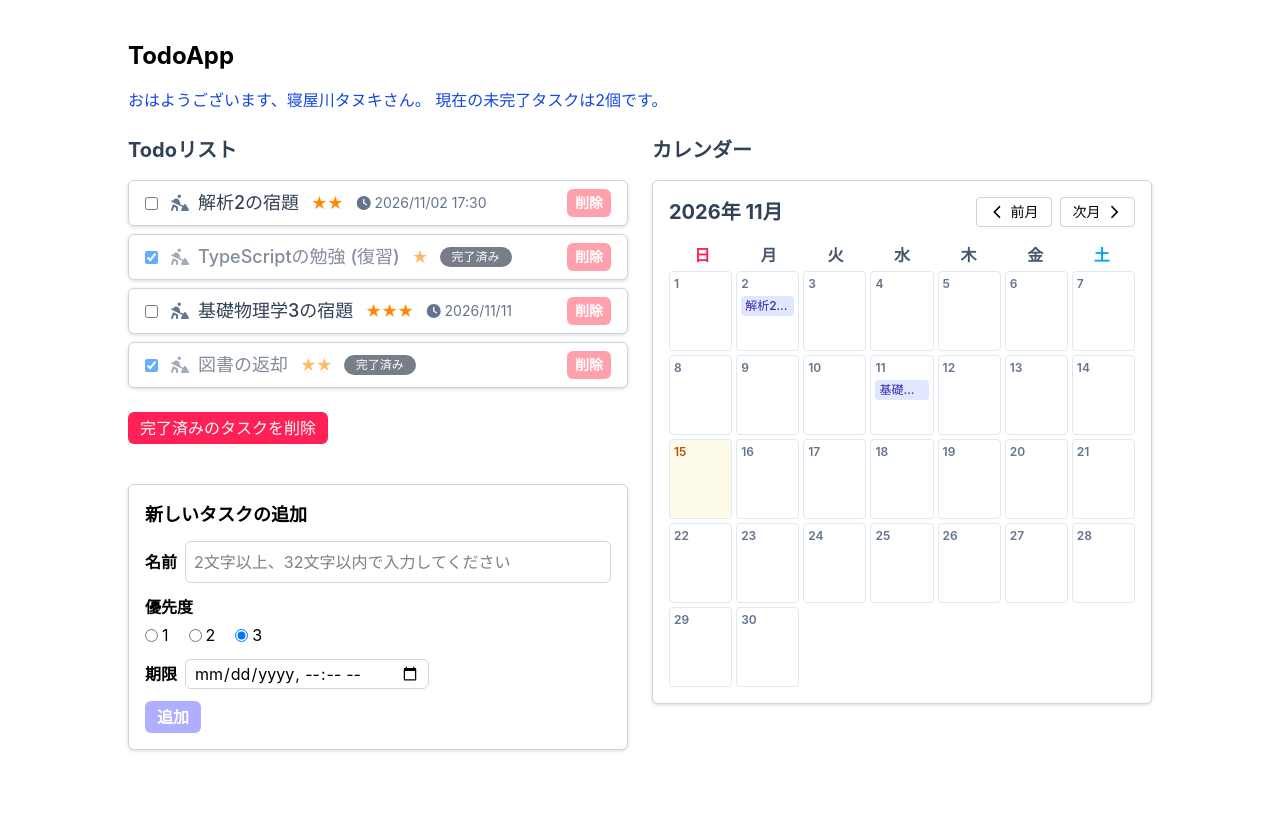
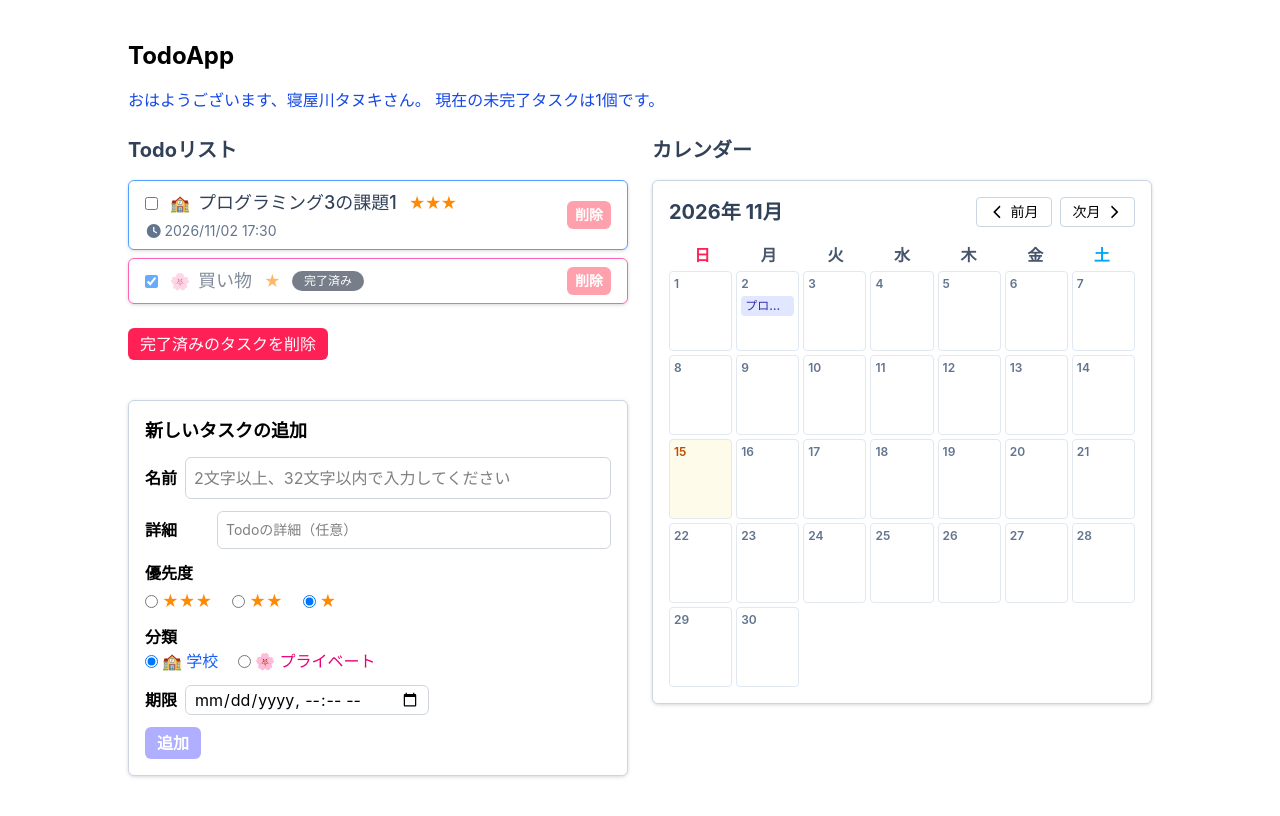
Before and after one commit to mi43-a/react-todo-app, a React (Vite) app: page / in a window 1280 px wide. Built offline with nearby package versions, Linux system fonts and the light colour scheme.

Commit message:
優先度の改善

```diff
--- a/src/App.tsx
+++ b/src/App.tsx
@@ -1,6 +1,6 @@
 import { useState, useEffect } from "react";
 import type { ChangeEvent } from "react";
-import type { Todo } from "./types";
+import type { Todo, TodoCategory } from "./types";
 import { initTodos } from "./initTodos";
 import WelcomeMessage from "./WelcomeMessage";
 import TodoList from "./TodoList";
@@ -19,17 +19,20 @@ type StoredTodo = {
   isDone: boolean;
   priority: number;
   deadline: string | null;
+  description?: string;
+  category?: TodoCategory;
 };
 
 const loadTodos = (): Todo[] => {
   const todoJsonStr = localStorage.getItem(localStorageKey);
   if (todoJsonStr === null) {
-    return initTodos;
+    return initTodos.map((t) => ({ ...t, category: t.category || "school" }));
   }
   const storedTodos: StoredTodo[] = JSON.parse(todoJsonStr);
   return storedTodos.map((todo) => ({
     ...todo,
     deadline: todo.deadline === null ? null : new Date(todo.deadline),
+    category: todo.category || "school",
   }));
 };
 
@@ -44,7 +47,9 @@ const getTodoNameError = (name: string): string => {
 const App = () => {
   const [todos, setTodos] = useState<Todo[]>(loadTodos);
   const [newTodoName, setNewTodoName] = useState("");
+  const [newTodoDescription, setNewTodoDescription] = useState("");
   const [newTodoPriority, setNewTodoPriority] = useState(3);
+  const [newTodoCategory, setNewTodoCategory] = useState<TodoCategory>("school");
   const [newTodoDeadline, setNewTodoDeadline] = useState<Date | null>(null);
   const [isNameTouched, setIsNameTouched] = useState(false);
 
@@ -64,8 +69,16 @@ const App = () => {
     setIsNameTouched(true);
   };
 
+  const updateNewTodoDescription = (e: ChangeEvent<HTMLInputElement>) => {
+    setNewTodoDescription(e.target.value);
+  };
+
   const updateNewTodoPriority = (e: ChangeEvent<HTMLInputElement>) => {
     setNewTodoPriority(Number(e.target.value));
+  };
+
+  const updateNewTodoCategory = (e: ChangeEvent<HTMLInputElement>) => {
+    setNewTodoCategory(e.target.value as TodoCategory);
   };
 
   const updateDeadline = (e: ChangeEvent<HTMLInputElement>) => {
@@ -82,14 +95,18 @@ const App = () => {
     const newTodo: Todo = {
       id: uuid(),
       name: newTodoName.trim(),
+      description: newTodoDescription.trim(),
       isDone: false,
       priority: newTodoPriority,
       deadline: newTodoDeadline,
+      category: newTodoCategory,
     };
 
     setTodos((currentTodos) => [...currentTodos, newTodo]);
     setNewTodoName("");
     setNewTodoPriority(3);
+    setNewTodoDescription("");
+    setNewTodoCategory("school");
     setNewTodoDeadline(null);
     setIsNameTouched(false);
   };
@@ -196,22 +213,86 @@ const App = () => {
               )}
             </div>
 
+            <div className="flex items-center space-x-2">
+              <label className="font-bold w-16 shrink-0" htmlFor="newTodoDescription">
+                詳細
+              </label>
+              <input
+                id="newTodoDescription"
+                name="todoDescription"
+                type="text"
+                value={newTodoDescription}
+                onChange={updateNewTodoDescription}
+                placeholder="Todoの詳細（任意）"
+                className="min-w-0 grow rounded-md border border-gray-300 p-2 text-sm"
+              />
+            </div>
+
             <fieldset>
               <legend className="mb-1 font-bold">優先度</legend>
               <div className="flex gap-5">
-                {[1, 2, 3].map((value) => (
-                  <label key={value} className="flex items-center space-x-1 cursor-pointer">
+                  <label  className="flex items-center space-x-1 cursor-pointer">
                     <input
-                      id={`priority-${value}`}
+                      id="priority-1"
                       name="priorityGroup"
                       type="radio"
-                      value={value}
-                      checked={newTodoPriority === value}
+                      value={1}
+                      checked={newTodoPriority === 1}
                       onChange={updateNewTodoPriority}
                     />
-                    <span>{value}</span>
+                    <span className="font-bold text-orange-400">★★★</span>
                   </label>
-                ))}
+
+                  <label className="flex items-center space-x-1 cursor-pointer">
+                    <input
+                      id="priority-2"
+                      name="priorityGroup"
+                      type="radio"
+                      value={2}
+                      checked={newTodoPriority === 2}
+                      onChange={updateNewTodoPriority}
+                    />
+                    <span className="font-bold text-orange-400">★★</span>
+                  </label>
+
+                  <label className="flex items-center space-x-1 cursor-pointer">
+                    <input
+                      id="priority-3"
+                      name="priorityGroup"
+                      type="radio"
+                      value={3}
+                      checked={newTodoPriority === 3}
+                      onChange={updateNewTodoPriority}
+                    />
+
+                    <span className="font-bold text-orange-400">★</span>
+                  </label>
+              </div>
+            </fieldset>
+
+            <fieldset className="flex items-center space-x-2">
+              <legend className="font-bold w-16 shrink-0">分類</legend>
+              <div className="flex gap-5">
+                <label className="flex items-center space-x-1 cursor-pointer">
+                  <input
+                    type="radio"
+                    name="categoryGroup"
+                    value="school"
+                    checked={newTodoCategory === "school"}
+                    onChange={updateNewTodoCategory}
+                  />
+                  <span className="font-medium text-blue-600">🏫 学校</span>
+                </label>
+                <label className="flex items-center space-x-1 cursor-pointer">
+                  <input
+                    type="radio"
+                    name="categoryGroup"
+                    value="private"
+                    checked={newTodoCategory === "private"}
+                    onChange={updateNewTodoCategory}
+                  />
+                  <span className="font-medium text-pink-600">🌸 プライベート</span>
+                </label>
               </div>
             </fieldset>
 
--- a/src/TodoItem.tsx
+++ b/src/TodoItem.tsx
@@ -1,7 +1,7 @@
 import type { Todo } from "./types";
 import dayjs from "dayjs";
 import { FontAwesomeIcon } from "@fortawesome/react-fontawesome";
-import { faClock, faPersonDigging } from "@fortawesome/free-solid-svg-icons";
+import { faClock } from "@fortawesome/free-solid-svg-icons";
 import { twMerge } from "tailwind-merge";
 
 type Props = {
@@ -23,11 +23,17 @@ const TodoItem = (props: Props) => {
   const todo = props.todo;
 
   return (
-    <div className="flex items-center justify-between gap-3 rounded-md border border-slate-300 bg-white px-4 py-2 drop-shadow">
+    <div
+      className={twMerge(
+        "flex items-center justify-between gap-3 rounded-md border bg-white px-4 py-2 drop-shadow",
+        // ★ 分類に応じて外枠の色を変更（学校: 青, プライベート: ピンク）
+        todo.category === "school" ? "border-blue-400" : "border-pink-400"
+      )}
+    >
       <div
         className={twMerge(
           "flex min-w-0 flex-wrap items-center gap-x-3 gap-y-1",
-          todo.isDone && "opacity-60",
+          todo.isDone && "opacity-60"
         )}
       >
         <label className="flex min-w-0 cursor-pointer items-center">
@@ -37,14 +43,20 @@ const TodoItem = (props: Props) => {
             onChange={(e) => props.updateIsDone(todo.id, e.target.checked)}
             className="mr-3 shrink-0 cursor-pointer"
           />
-          <FontAwesomeIcon
-            icon={faPersonDigging}
-            className="mr-2 shrink-0 text-slate-500"
-          />
+          {/* ★ 人のアイコンから「学校(🏫) / プライベート(🌸)」の絵文字に変更 */}
+          <span className="mr-2 shrink-0 text-base">
+            {todo.category === "school" ? "🏫" : "🌸"}
+          </span>
           <span className="min-w-0 text-lg font-medium wrap-anywhere text-slate-700">
             {todo.name}
           </span>
         </label>
+        {/* ★ 詳細（メモ）があれば表示 */}
+        {todo.description && (
+          <span className="text-sm text-slate-500">
+            {todo.description}
+          </span>
+        )}
         <span
           aria-label={`優先度: ${todo.priority}`}
           className="tracking-tighter text-orange-400"
@@ -69,7 +81,7 @@ const TodoItem = (props: Props) => {
         aria-label={`${todo.name}を削除`}
         className={twMerge(
           "shrink-0 cursor-pointer rounded-md px-2 py-1 text-sm font-bold",
-          "bg-rose-300 text-white hover:bg-rose-500",
+          "bg-rose-300 text-white hover:bg-rose-500"
         )}
       >
         削除
--- a/src/initTodos.ts
+++ b/src/initTodos.ts
@@ -4,30 +4,18 @@ import { v4 as uuid } from "uuid"; // v4 を uuid という名前でインポー
 export const initTodos: Todo[] = [
   {
     id: uuid(), // UUID v4 を生成してIDにセット
-    name: "解析2の宿題",
+    name: "プログラミング3の課題1",
     isDone: false,
-    priority: 2,
+    priority: 1,
     deadline: new Date(2026, 10, 2, 17, 30),
+    category: "school",
   },
   {
     id: uuid(),
-    name: "TypeScriptの勉強 (復習)",
+    name: "買い物",
     isDone: true,
     priority: 3,
     deadline: null, // このTodoには期限を設定しない
-  },
-  {
-    id: uuid(),
-    name: "基礎物理学3の宿題",
-    isDone: false,
-    priority: 1,
-    deadline: new Date(2026, 10, 11),
-  },
-  {
-    id: uuid(),
-    name: "図書の返却",
-    isDone: true,
-    priority: 2,
-    deadline: null,
+    category: "private",
   },
 ];
--- a/src/types.ts
+++ b/src/types.ts
@@ -1,7 +1,11 @@
+export type TodoCategory = "school" | "private";
+
 export type Todo = {
   id: string;
   name: string;
   isDone: boolean;
   priority: number;
   deadline: Date | null; // 注意
+  description?: string; //Todoの詳細
+  category?: TodoCategory; //学校かプライベート
 };
```
